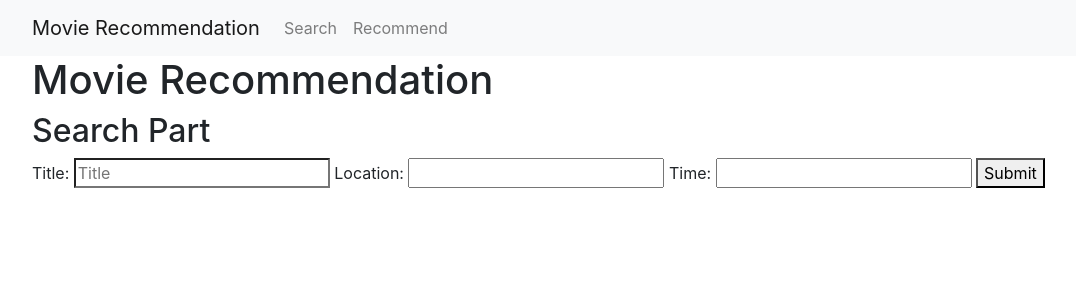
After one commit to Ls-Dai/social-media-based-movie-recommendation-system, a Django app: template MovieRecommendation/templates/search.html in a window 1280 px wide. The commit adds this page. Shown: the top 300 px of the page, without its empty margins (53-1129 px from the left). Run offline with Django 3.2, Linux system fonts and the light colour scheme; the template is opened without the code that fills it, so the values that code supplies are empty; some libraries are stand-ins or nearby versions.

Commit message:
Implement Search function in the front end

```diff
--- /dev/null
+++ b/MovieRecommendation/static/css/main.css
@@ -0,0 +1,9 @@
+.title_zone{
+    display: inline-block;
+}
+.location_zone{
+    display: inline-block;
+}
+.time_zone{
+    display: inline-block;
+}
--- /dev/null
+++ b/MovieRecommendation/static/js/search.js
@@ -0,0 +1,246 @@
+var states = [
+    "Alabama AL",
+    "Alaska AK",
+    "Arizona AZ",
+    "Arkansas AR",
+    "California CA",
+    "Colorado CO",
+    "Connecticut CT",
+    "Delaware DE",
+    "Florida FL",
+    "Georgia GA",
+    "Hawaii HI",
+    "Idaho ID",
+    "Illinois IL",
+    "Indiana IN",
+    "Iowa IA",
+    "Kansas KS",
+    "Kentucky KY",
+    "Louisiana LA",
+    "Maine ME",
+    "Maryland MD",
+    "Massachusetts MA",
+    "Michigan MI",
+    "Minnesota MN",
+    "Mississippi MS",
+    "Missouri MO",
+    "Montana MT",
+    "Nebraska NE",
+    "Nevada NV",
+    "New Hampshire NH",
+    "New Jersey NJ",
+    "New Mexico NM",
+    "New York NY",
+    "North Carolina NC",
+    "North Dakota ND",
+    "Ohio OH",
+    "Oklahoma OK",
+    "Oregon OR",
+    "Pennsylvania[D] PA",
+    "Rhode Island RI",
+    "South Carolina SC",
+    "South Dakota SD",
+    "Tennessee TN",
+    "Texas TX",
+    "Utah UT",
+    "Vermont VT",
+    "Virginia VA",
+    "Washington WA",
+    "West Virginia WV",
+    "Wisconsin WI",
+    "Wyoming WY"
+]
+
+// function initMap() {
+//     map = new google.maps.Map(document.getElementById("map"), {
+//         center: { lat: -34.397, lng: 150.644 },
+//         zoom: 8,
+//     });
+//     console.log("initial test")
+// }
+//
+// window.initMap = initMap;
+
+var time_period = [
+    "3 days",
+    "1 week",
+    "2 weeks",
+    "30 days"
+]
+
+var period_to_num = {
+    "3 days": 3,
+    "1 week": 7,
+    "2 weeks": 14,
+    "30 days": 30
+}
+
+var days = []
+
+function generate_location_zone(){
+    let comment = $("<span>").text("Location: ")
+    $(".location_zone").append(comment)
+    let loc = $("<input>").attr("id", "location_input")
+    loc.attr("type", "text")
+    loc.attr("list", "loc_list")
+    $(".location_zone").append(loc)
+    let loc_list = $("<datalist>").attr("id", "loc_list")
+    for(i=0; i<states.length; i++){
+        let new_option = $("<option>")
+        new_option.val(states[i])
+        loc_list.append(new_option)
+    }
+    $(".location_zone").append(loc_list)
+}
+
+function generate_time_zone(){
+    let comment = $("<span>").text("Time: ")
+    $(".time_zone").append(comment)
+    let time_input = $("<input>").attr("id", "time_input")
+    time_input.attr("type", "text")
+    time_input.attr("list", "time_list")
+    $(".time_zone").append(time_input)
+    let time_list = $("<datalist>").attr("id", "time_list")
+    for(i=0; i<time_period.length; i++){
+        let new_option = $("<option>")
+        new_option.val(time_period[i])
+        time_list.append(new_option)
+    }
+    $(".time_zone").append(time_list)
+}
+
+function get_days(period){
+    let time = new Date()
+    let num = period_to_num[period]
+    for (i=0; i<num; i++){
+        let dd = time.getDate().toString()
+        let mm = time.getMonth()+1
+        mm = mm.toString()
+        let yy = time.getFullYear().toString()
+        if (dd.length < 2){
+            dd = "0"+ dd
+        }
+        if (mm.length < 2){
+            mm = "0"+ mm
+        }
+        days.push(yy+"-"+mm+"-"+dd)
+        time.setDate(time.getDate()-1)
+    }
+}
+
+// function get_geoinfo(location){
+//     let loc = location.substring(0, location.length-2)
+//     loc = loc+"State"
+//     console.log(loc)
+//     var geocoder = new google.maps.Geocoder()
+//     geocoder.geocode({ 'address': loc}, function(results, status) {
+//         if (status == 'OK') {
+//             console.log("status ok")
+//             let center = {
+//                 "lat":results[0].geometry.location.lat(),
+//                 "lng":results[0].geometry.location.lng()
+//             }
+//             console.log("center ",center)
+//             // console.log(results[0].geometry.location)
+//             let north = results[0].geometry.bounds.Ab.j
+//             let east = results[0].geometry.bounds.Va.j
+//             // console.log(results[0].geometry.bounds)
+//             let ne =  {
+//                 "lat": north,
+//                 "lng": east
+//             }
+//             console.log("ne", ne)
+//             let radius = google.maps.geometry.spherical.computeDistanceBetween(center, ne)
+//             console.log("radius", radius)
+//             geocodes.push({
+//                 "latitude": center.lat,
+//                 "longitude": center.lng,
+//                 'radius': radius
+//             })
+//         } else {
+//             console.log("status not ok")
+//             alert('Geocode was not successful for the following reason: ' + status);
+//             geocodes.push({
+//                 "latitude": 0.0,
+//                 "longitude": 0.0,
+//                 'radius': 0.0
+//             })
+//         }
+//     })
+// }
+
+function clear_page(){
+    $("#title_input").val("")
+    $("#title_input").focus()
+    $("#location_input").val("")
+    $("#time_input").val("")
+    $(".result_comment_zone").empty()
+    $(".result_topic_zone").empty()
+    $(".score_zone").empty()
+    $(".clear_button_zone").empty()
+}
+
+function show_result(info) {
+    $(".result_topic_zone").text("Search Result:")
+    let comment = "Title: "+info.title+", time period: from "
+    let first_day = days[days.length-1]
+    let last_day = days[0]
+    comment = comment + first_day+ " to "+ last_day
+    comment = comment + ", location: "+ info.location
+    $(".result_comment_zone").text(comment)
+    $(".score_zone").text("Score: "+info.score)
+    let clear_button = $("<button>").addClass("clear_button")
+    clear_button.text("clear")
+    $(".clear_button_zone").append(clear_button)
+    $(".clear_button").click(function (){
+        clear_page()
+    })
+}
+
+
+$(document).ready(function (){
+    generate_location_zone()
+    generate_time_zone()
+    $(".submit_search").click(function (){
+        let period = $("#time_input").val()
+        let location = $("#location_input").val()
+        let title = $("#title_input").val()
+        if (period.length>0){
+            get_days(period)
+            if (location.length>0){
+                let info = {
+                    'title': title,
+                    'geo_info': location,
+                    'dates': days,
+                    'csrfmiddlewaretoken': token
+                }
+                // console.log("info" ,info)
+                $.ajax({
+                    type: "POST",
+                    url: "/search",
+                    // dataType : "json",
+                    // contentType: "application/json; charset=utf-8",
+                    // contentType: "application/json",
+                    // data : JSON.stringify(info),
+                    data : info,
+                    success: function (result){
+                        // console.log(result)
+                        let result_for_show = {
+                            "title": title,
+                            "location": location,
+                            "score": result["scores"].score.toString()
+                        }
+                        show_result(result_for_show)
+                        days = []
+                    },
+                    error: function(request, status, error){
+                        console.log("Error");
+                        console.log(request)
+                        console.log(status)
+                        console.log(error)
+                    }
+                })
+            }
+        }
+    })
+})
--- /dev/null
+++ b/MovieRecommendation/templates/layout.html
@@ -0,0 +1,40 @@
+<!doctype html>
+<html lang="en">
+<head>
+  <!-- Required meta tags -->
+  <meta charset="utf-8">
+  <meta name="viewport" content="width=device-width, initial-scale=1">
+
+  <!-- jquery -->
+  <script src="http://code.jquery.com/jquery-3.3.1.min.js"></script>
+  <script src="https://code.jquery.com/ui/1.12.0/jquery-ui.min.js"></script>
+  <link rel="stylesheet" href="http://code.jquery.com/ui/1.12.1/themes/base/jquery-ui.css">
+
+  <!-- Bootstrap CSS -->
+  <link rel="stylesheet" href="https://stackpath.bootstrapcdn.com/bootstrap/4.2.1/css/bootstrap.min.css">
+
+
+  <title>Movie Recommendation</title>
+</head>
+<body>
+
+
+
+<nav class="navbar navbar-expand-lg navbar-light bg-light">
+  <div class="container">
+    <a class="navbar-brand" href="/">Movie Recommendation</a>
+    <div class="collapse navbar-collapse" id="navbarNavAltMarkup">
+      <div class="navbar-nav">
+        <a class="nav-link" href="/search">Search</a>
+        <a class="nav-link" href="/recommend">Recommend</a>
+      </div>
+    </div>
+  </div>
+</nav>
+
+<div class="container">
+  {% block content %}
+  {% endblock %}
+</div>
+</body>
+</html>
--- /dev/null
+++ b/MovieRecommendation/templates/search.html
@@ -0,0 +1,68 @@
+{% extends "layout.html" %}
+
+{% block content %}
+
+<script src="https://polyfill.io/v3/polyfill.min.js?features=default"></script>
+
+<script>
+    let token = '{{ csrf_token }}'
+</script>
+
+{% load staticfiles %}
+<script type="text/javascript" src="{% static 'js/search.js' %}"></script>
+<link type="text/css" href="{% static 'css/main.css' %}" rel="stylesheet">
+
+<!--Google Maps Javascript API-->
+
+<h1> Movie Recommendation </h1>
+
+<h2> Search Part </h2>
+
+<div id="search_input_zone" class="col-mid-6">
+    <div class="title_zone">
+        <span>Title: </span>
+        <input type="search" name="title" placeholder="Title" required id="title_input">
+    </div>
+    <div class="location_zone"></div>
+    <div class="time_zone"></div>
+    <button class="submit_search">Submit</button>
+</div>
+
+<div id="search_result_zone" class="col-mid-6">
+    <h3 class="result_topic_zone"></h3>
+    <h4 class="result_comment_zone"></h4>
+    <h3 class="score_zone"></h3>
+    <div class="clear_button_zone"></div>
+</div>
+<!--<div id="map">-->
+<!--&lt;!&ndash;    <script type="text/javascript" async defer&ndash;&gt;-->
+<!--&lt;!&ndash;            src="https://maps.googleapis.com/maps/api/js?key=AIzaSyBh9ta-V910wDYj2eHFo1dDNtEiHj8YMAY&callback=initMap"></script>&ndash;&gt;-->
+<!--    <script async-->
+<!--            src="https://maps.googleapis.com/maps/api/js?key=AIzaSyBh9ta-V910wDYj2eHFo1dDNtEiHj8YMAY&libraries=geometry&callback=initMap">-->
+<!--    </script>-->
+<!--</div>-->
+
+<!--async-->
+
+<!--<form method="get" action="/search/">-->
+<!--    &lt;!&ndash; {% csrf_token %} &ndash;&gt;-->
+<!--    <input type="search" name="title" placeholder="title" required>-->
+
+<!--    &lt;!&ndash; Geo info: longitude and latitute, radius &ndash;&gt;-->
+<!--    &lt;!&ndash; New York: Google map API  &ndash;&gt;-->
+<!--    <input type="search" name="location" placeholder="location" required>-->
+
+<!--    &lt;!&ndash; the end time is current time, this time here is duration (back) indicator &ndash;&gt;-->
+<!--    <input type="search" name="time" placeholder="time" required>-->
+<!--    <button type="submit"> Search </button>-->
+<!--</form>-->
+
+<!--{% if error_msg %}-->
+<!--    <p>{{ error_msg }}</p>-->
+<!--{% endif %}-->
+
+<!--{% for result in results %}-->
+<!--    <p> {{ result }}</p>-->
+<!--{% endfor %}-->
+
+{% endblock %}
```
Also changed, not shown: MovieRecommendation/MovieRecommendation/settings.py (+6 -2 lines), MovieRecommendation/MovieRecommendation/urls.py (+6 -3 lines), MovieRecommendation/MovieRecommendation/views.py (+77 -21 lines), MovieRecommendation/templates/homepage.html (added, +13 -0 lines), MovieRecommendation/templates/recommend.html (renamed from MovieRecommendation/templates/home.html, +9 -1 lines).
